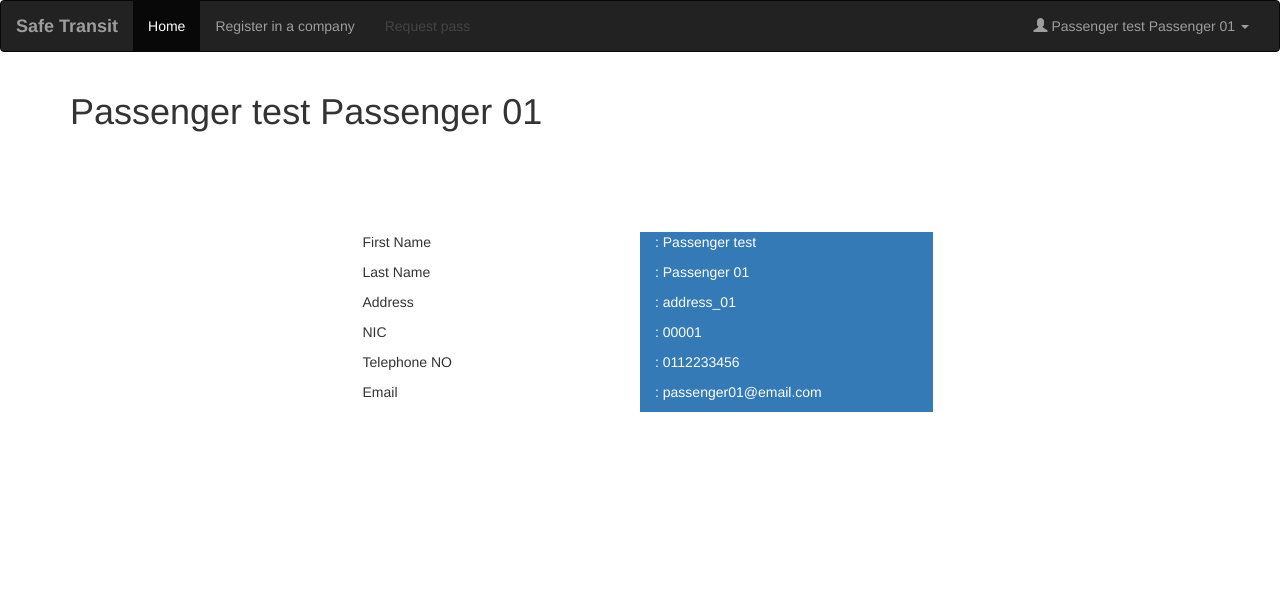
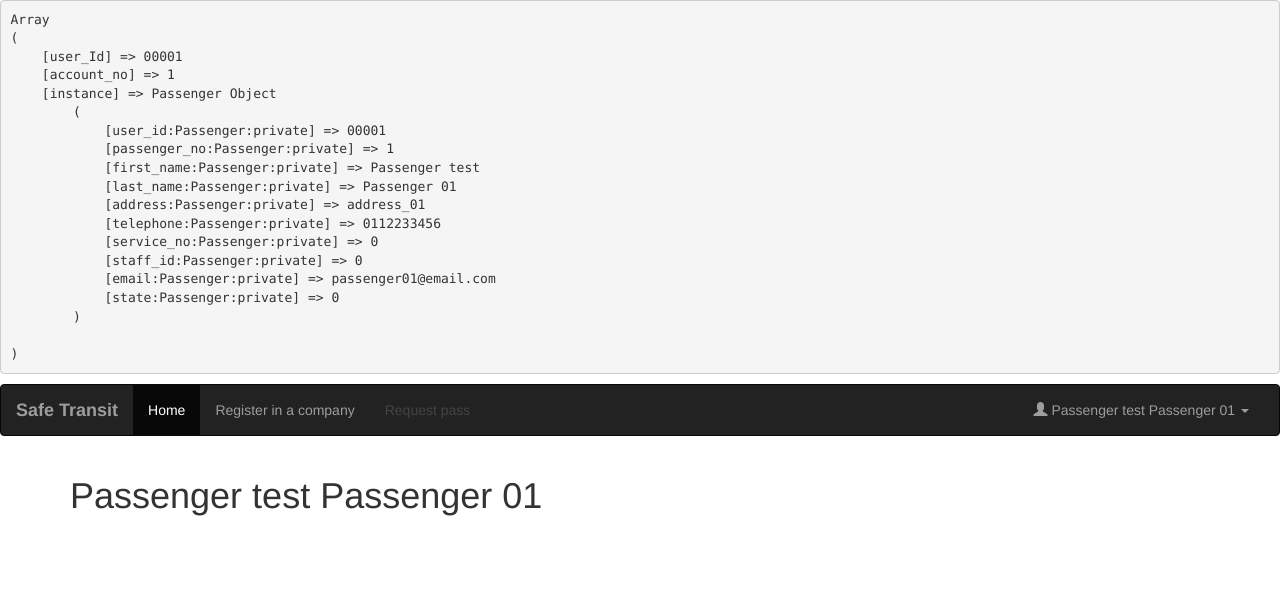
Before and after one commit to Nimesh55/OOSD-with-MVC, a PHP site: page /passenger_home.php in a window 1280 px wide. Shown: the top 614 px of the page. Run offline with PHP 8.4, Linux system fonts and the light colour scheme; a user stored in the database is signed in; data comes from the database, SQL or seed files in the repository.

Commit message:
passenger class

```diff
--- a/class/passenger.class.php
+++ b/class/passenger.class.php
@@ -11,115 +11,20 @@
     private $service_no;
     private $staff_id;
     private $email;
-    private static array $passengerInstances=array();
-
-    public static function getPassengerInstance($user_id)
-    {
-
-      if(!array_key_exists($user_id, self::$passengerInstances)) {
-        self::$passengerInstances[$user_id] = new self($user_id);
-      }
-//      echo "<pre>";
-//      print_r(self::$passengerInstances);
-//      echo "</pre>";
-
-      return self::$passengerInstances[$user_id];
-    }
-
-    public static function clearPassengerInsatances(){
-      self::$passegerInstances = array();
-    }
-    public static function printins(){
-      echo "Hii";
-      echo "<pre>";
-      print_r(self::$passengerInstances);
-      echo "</pre>";
-    }
-
-    /**
-     * @return mixed
-     */
-    public function getUserId()
-    {
-      return $this->user_id;
-    }
-
-    /**
-     * @return mixed
-     */
-    public function getPassengerNo()
-    {
-      return $this->passenger_no;
-    }
-
-    /**
-     * @return mixed
-     */
-    public function getFirstName()
-    {
-      return $this->first_name;
-    }
-
-    /**
-     * @return mixed
-     */
-    public function getLastName()
-    {
-      return $this->last_name;
-    }
-
-    /**
-     * @return mixed
-     */
-    public function getAddress()
-    {
-      return $this->address;
-    }
-
-    /**
-     * @return mixed
-     */
-    public function getTelephone()
-    {
-      return $this->telephone;
-    }
-
-    /**
-     * @return mixed
-     */
-    public function getServiceNo()
-    {
-      return $this->service_no;
-    }
-
-    /**
-     * @return mixed
-     */
-    public function getStaffId()
-    {
-      return $this->staff_id;
-    }
-
-    /**
-     * @return mixed
-     */
-    public function getEmail()
-    {
-      return $this->email;
-    }
-
-    /**
-     * @return mixed
-     */
-    public function getState()
-    {
-      return $this->state;
-    }
     private $state;
 
-    /**
-     * @return mixed
-     */
+
+    //getters
+    public function getUserId(){return $this->user_id;}
+    public function getPassengerNo(){return $this->passenger_no;}
+    public function getFirstName(){return $this->first_name;}
+    public function getLastName(){return $this->last_name;}
+    public function getAddress(){return $this->address;}
+    public function getTelephone(){return $this->telephone;}
+    public function getServiceNo(){return $this->service_no;}
+    public function getStaffId(){return $this->staff_id;}
+    public function getEmail(){return $this->email;}
+    public function getState(){return $this->state;}
 
     private function __construct($user_id)
     {
@@ -137,9 +42,21 @@
       $this->staff_id=$row['staff_id'];
       $this->email=$row['email'];
       $this->state=$row['state'];
+      $_SESSION['instance']=$this;
+
+    }
+
+    public static function getInstance($user_id)
+    {
+      if(!isset($_SESSION['instance'])){
+        $_SESSION['instance'] = new Passenger($user_id);
+      }
+      return $_SESSION['instance'];
+    }
 
 
-    }
+
+
 
 
 
--- a/class/passenger_view.class.php
+++ b/class/passenger_view.class.php
@@ -5,7 +5,10 @@
     private $passenger;
 
     public function __construct($user_id){
-      $this->passenger = Passenger::getPassengerInstance($user_id);
+      $this->passenger = Passenger::getInstance($user_id);
+      echo "<pre>";
+      print_r($_SESSION);
+      echo "</pre>";
     }
     public function getDetails()
     {
--- a/passenger_home.php
+++ b/passenger_home.php
@@ -55,7 +55,7 @@
                         <li><a href="passenger_register_in_company.php">Register in a company</a></li>
                         <?php
                         if($state>1){
-                            echo'<li><a href="passenger_request_pass.php">Request pass</a></li>';
+                            echo'<li><a href="test.php">Request pass</a></li>';
                         }else{
                             echo '<li class="disabled"><a>Request pass</a></li>';
                         }
```
